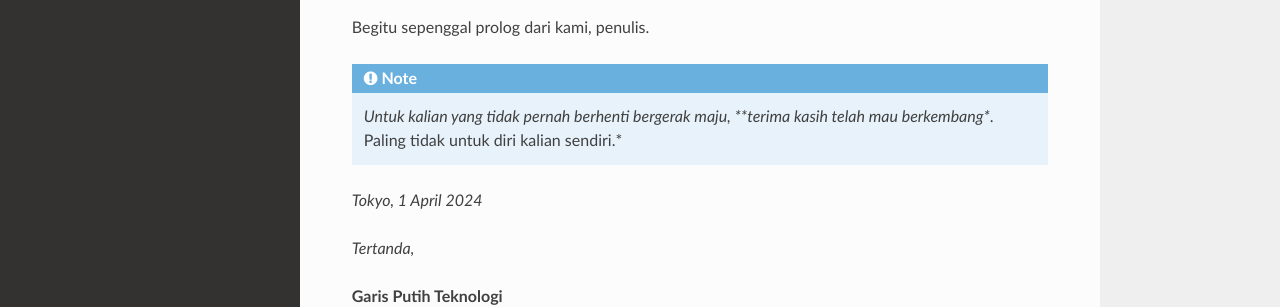
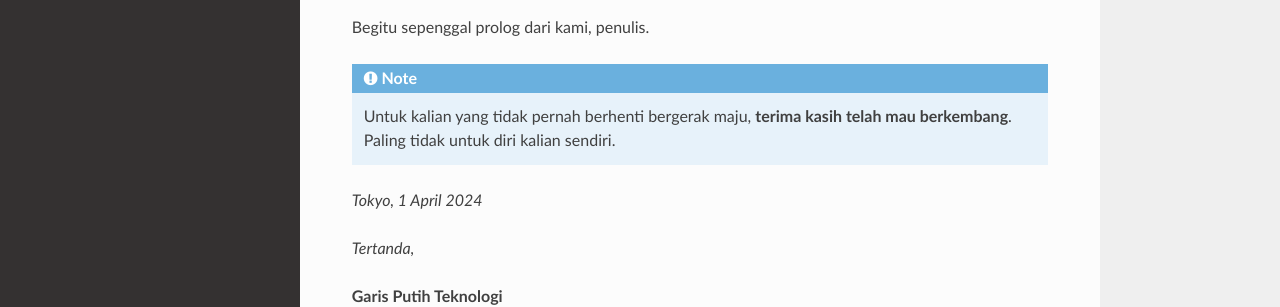
Before and after one commit to garisputihteknologi/garisputihteknologi, a Sphinx documentation site: the page built from docs/source/index.rst, in a window 1280 px wide and 1201 px high. Shown: the part 762-1069 px from the top of the window. Built offline with Sphinx 7.4.7 and the Read the Docs theme 2.0.0, drawn with Linux system fonts in a browser that asks for light colours.

```diff
--- a/docs/source/index.rst
+++ b/docs/source/index.rst
@@ -14,7 +14,7 @@ Melalui media daring ini, penulis berharap dapat menjadi sebaik-baiknya manusia,
 Begitu sepenggal prolog dari kami, penulis.
 
 .. note::
-			*Untuk kalian yang tidak pernah berhenti bergerak maju, **terima kasih telah mau berkembang**. Paling tidak untuk diri kalian sendiri.*
+			Untuk kalian yang tidak pernah berhenti bergerak maju, **terima kasih telah mau berkembang**. Paling tidak untuk diri kalian sendiri.
 
 *Tokyo, 1 April 2024*
 
```
